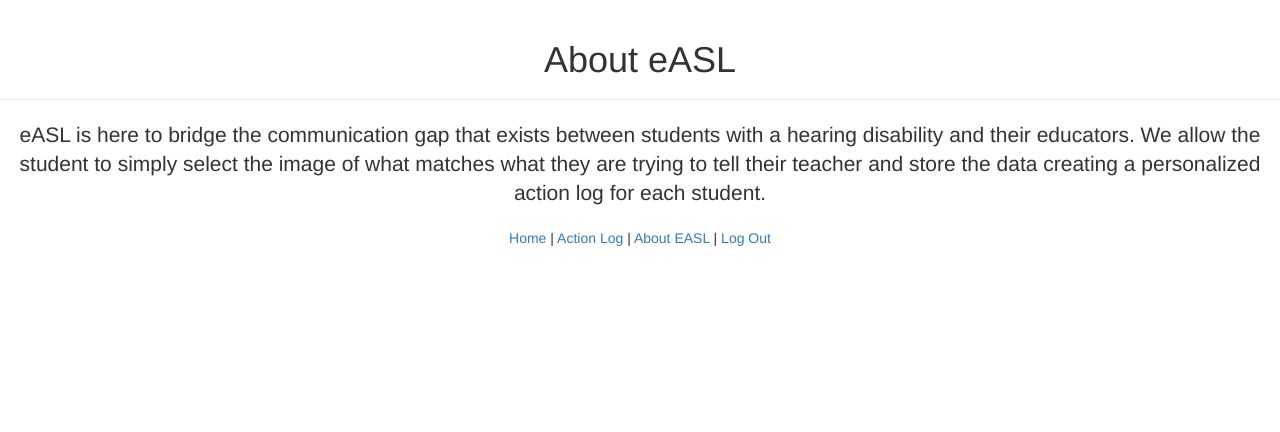
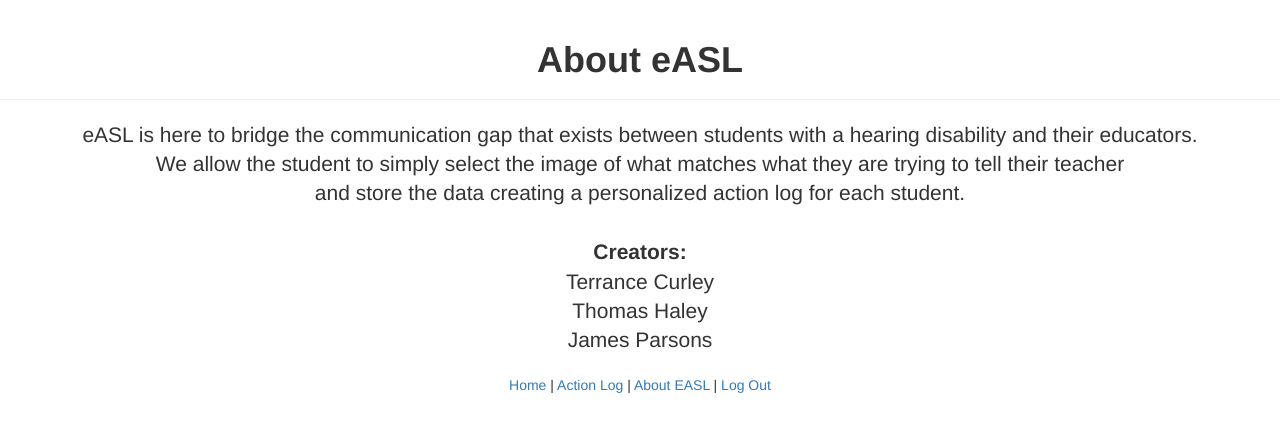
Before and after one commit to curleyt1/EASL, a Django app: page /about/ in a window 1280 px wide. Shown: the top 432 px of the page. Run offline with Django 3.2, Linux system fonts and the light colour scheme; some libraries are stand-ins or nearby versions.

Commit message:
Update about.html
added creators and made it look a bit better

```diff
--- a/easl/webApp/templates/about.html
+++ b/easl/webApp/templates/about.html
@@ -2,14 +2,19 @@
 {% block content %}
 
 <div class="page-header">
-  <h1 class="text-center"> About eASL </h1>
+  <h1 class="text-center"><strong>About eASL</strong> </h1>
 </div>
 
 <div class="text-center">
   <div class="lead">
-    eASL is here to bridge the communication gap that exists between students with a hearing disability
-    and their educators. We allow the student to simply select the image of what matches what they are trying to
-    tell their teacher and store the data creating a personalized action log for each student.
+    eASL is here to bridge the communication gap that exists between students with a hearing disability and their educators.<br/> We allow the student to simply select the image of what matches what they are trying to tell their teacher <br/>and store the data creating a personalized action log for each student.
+
+<p>
+	<br/><strong>Creators:</strong>
+	<br/>Terrance Curley
+	<br/>Thomas Haley
+	<br/>James Parsons
+
   </div>
 </div>
 
```
